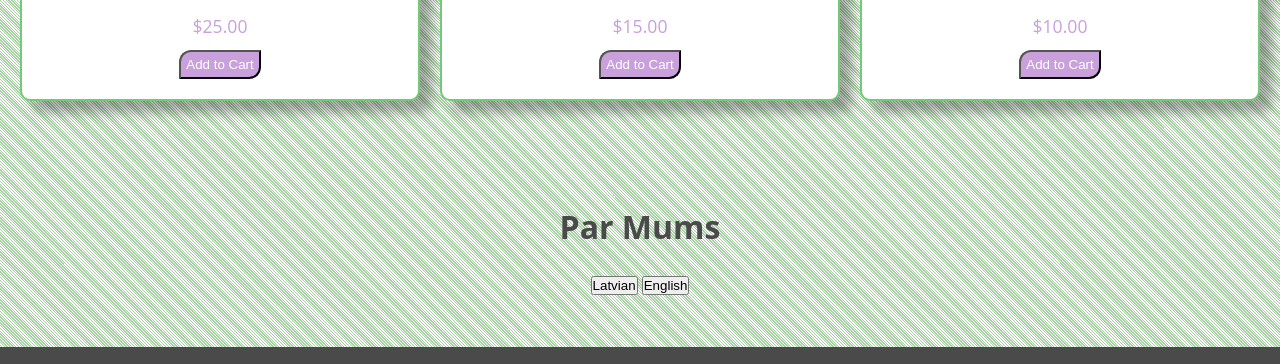
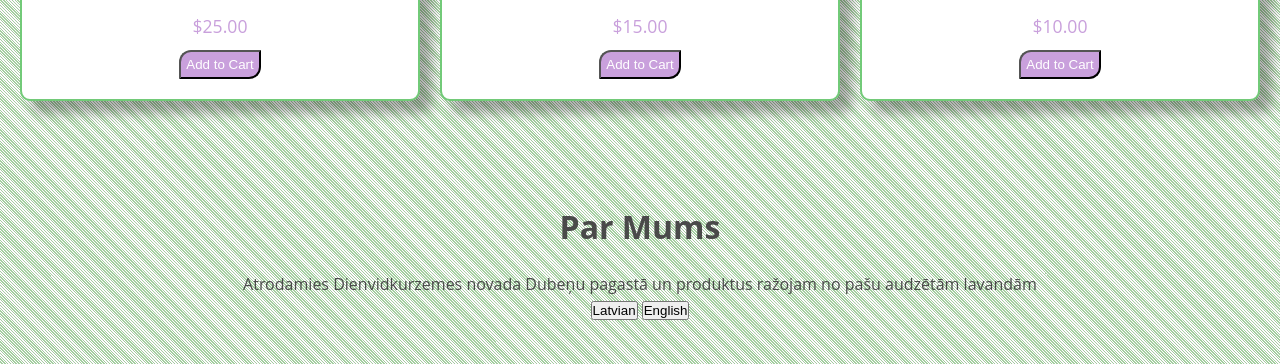
Before and after one commit to martinsdeveloper/lavander_site, a plain HTML site: page index.html in a window 1280 px wide. Shown: the part 1018-1382 px from the top of the page. Drawn offline with Linux system fonts and the light colour scheme.

Commit message:
updated template

```diff
--- a/index.html
+++ b/index.html
@@ -47,7 +47,7 @@
     <!-- About Us Section -->
     <section id="about" class="about-us">
         <h2 data-translate="about_us">About Us</h2>
-        <p data-translate="about_us_boddy"></p>
+        <p data-translate="about_us_body"></p>
         <button onclick="applyTranslations('https://martinsdeveloper.github.io/lavander_site/translations/lv.json')">Latvian</button>
         <button onclick="applyTranslations('https://martinsdeveloper.github.io/lavander_site/translations/en.json')">English</button>
 
```
